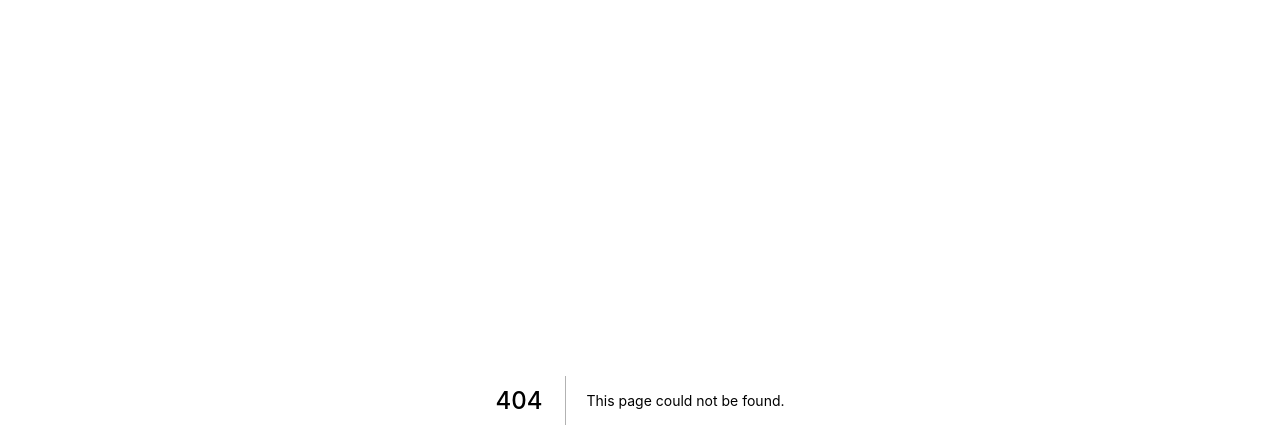
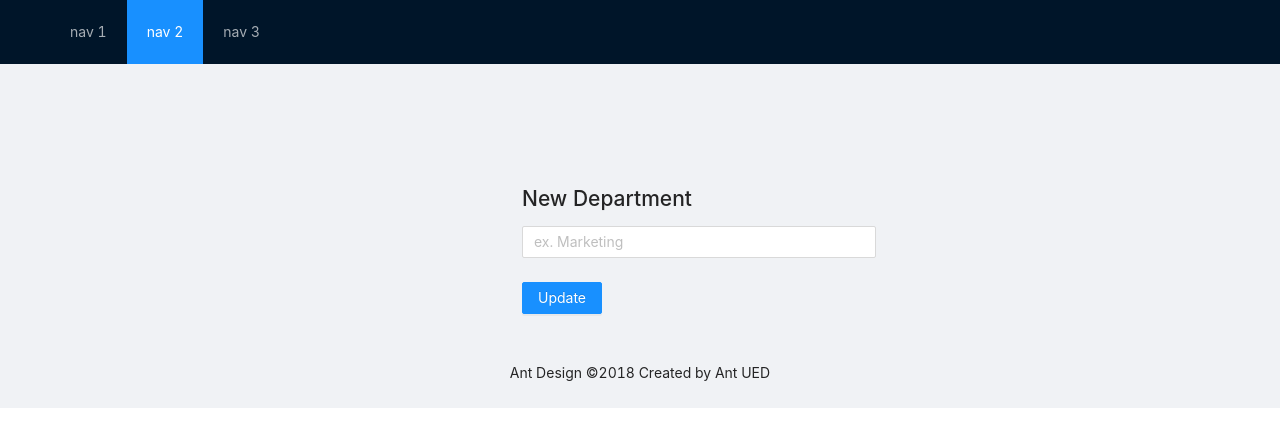
Before and after one commit to sphantom99/GrailsFrontEnd, a Next.js app: page /departments/addDepartment in a window 1280 px wide. Before the commit this address had no page. Shown: the top 448 px of the page. Built offline with nearby package versions, Linux system fonts and the light colour scheme.

Commit message:
Fixed #13

```diff
--- /dev/null
+++ b/pages/departments/addDepartment.js
@@ -0,0 +1,53 @@
+import React, { useState } from 'react';
+import { Form, Input, Button, Radio, Layout, Menu, Breadcrumb } from 'antd';
+import { InfoCircleOutlined } from '@ant-design/icons';
+import 'antd/dist/antd.css'; // or 'antd/dist/antd.less'
+
+export default function updateDepartment() {
+
+    const { Header, Content, Footer } = Layout;
+    const onfinish = (values) => {
+        console.log(values)
+    }
+  return (
+    <div>
+    <Layout className="layout">
+    <Header>
+  <div className="logo" />
+  <Menu theme="dark" mode="horizontal" defaultSelectedKeys={['2']}>
+    <Menu.Item key="1">nav 1</Menu.Item>
+    <Menu.Item key="2">nav 2</Menu.Item>
+    <Menu.Item key="3">nav 3</Menu.Item>
+  </Menu>
+    </Header>
+<Content style={{ padding: '0 50px' }}>
+
+    <Form style={{marginLeft: "40%", marginTop:"10%", maxWidth:"30%"}}
+      name="update"
+      onFinish={onfinish}
+    >
+        <h1>New Department</h1>
+      <Form.Item
+        name="newDepartmentName"
+        rules={[
+          {
+            required: true,
+            message: 'Please input the new name!',
+          },
+        ]}
+      >
+        <Input  placeholder="ex. Marketing"/>
+      </Form.Item>
+
+      <Form.Item >
+        <Button type="primary" htmlType="submit">
+          Update
+        </Button>
+      </Form.Item>
+    </Form>
+    </Content>
+    <Footer style={{ textAlign: 'center' }}>Ant Design ©2018 Created by Ant UED</Footer>
+  </Layout>
+    </div>
+  );
+};
```
